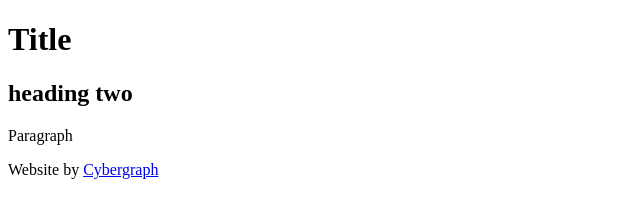
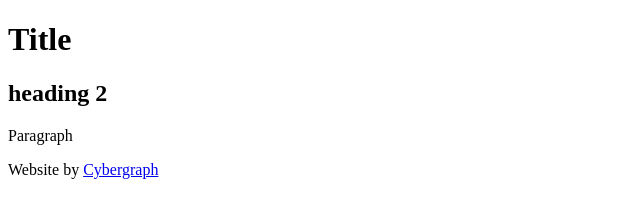
Before and after one commit to cybergraph/project, a plain HTML site: page index.html in a window 1280 px wide. Shown: the full height of the page, 0-640 px from the left. Drawn offline with Linux system fonts and the light colour scheme.

Commit message:
two -> 2

```diff
--- a/index.html
+++ b/index.html
@@ -10,7 +10,7 @@
     <header>
       <h1>Title</h1>
     </header>
-    <h2>heading two</h2>
+    <h2>heading 2</h2>
     <p>Paragraph</p>
     <footer>
       <p>
```
